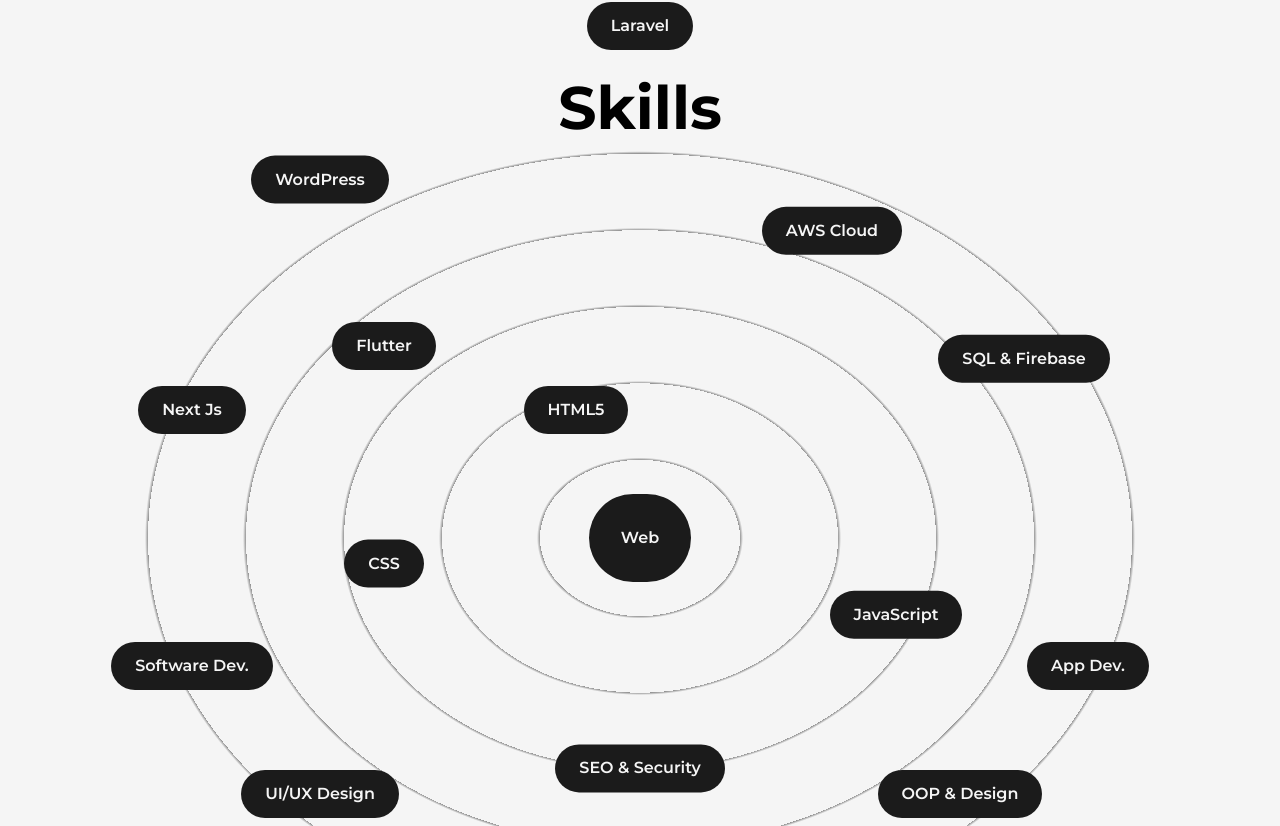
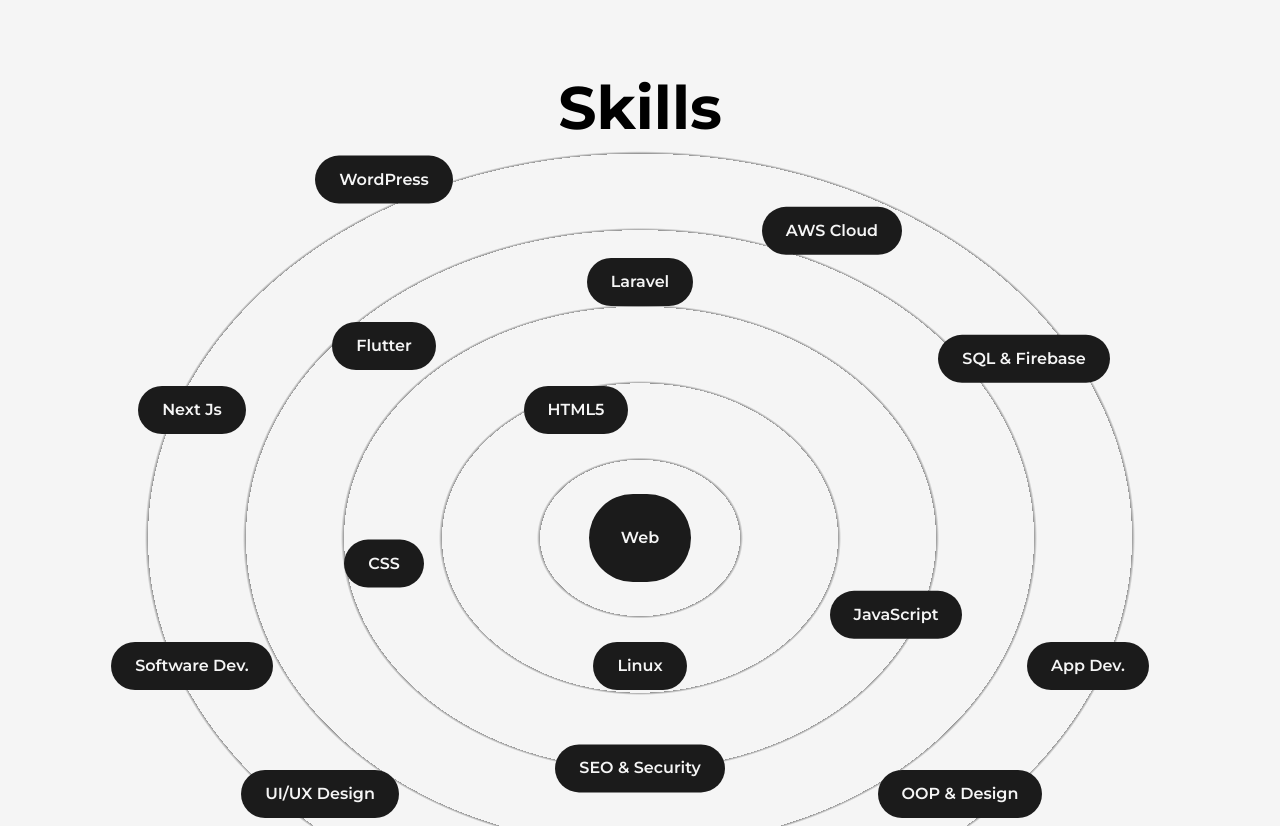
Before and after one commit to prabeenbhattarai/portfolio_nextjs_, a Next.js app: page /about in a window 1280 px wide. Shown: the part 1034-1860 px from the top of the page. Built offline with nearby package versions, Linux system fonts and the light colour scheme.

Commit message:
Update Skills.js

```diff
--- a/src/components/Skills.js
+++ b/src/components/Skills.js
@@ -44,8 +44,8 @@
 <Skill name="ReactJS" x="0vw" y="28vw"/>
 <Skill name="Flutter" x="-20vw" y="-15vw"/>
 <Skill name="AWS Cloud" x="15vw" y="-24vw"/>
-<Skill name="WordPress" x="-25vw" y="-28vw"/>
-<Skill name="Laravel" x="0vw" y="-40vw"/>
+<Skill name="WordPress" x="-20vw" y="-28vw"/>
+<Skill name="Laravel" x="0vw" y="-20vw"/>
 <Skill name="SEO & Security" x="0vw" y="18vw"/>
 <Skill name="SQL & Firebase" x="30vw" y="-14vw"/>
 <Skill name="Next Js" x="-35vw" y="-10vw"/>
@@ -53,7 +53,7 @@
 <Skill name="App Dev." x="35vw" y="10vw"/>
 <Skill name="Software Dev." x="-35vw" y="10vw"/>
 <Skill name="UI/UX Design" x="-25vw" y="20vw"/>
-<Skill name="Linux" x="-3vw" y="40vw"/>
+<Skill name="Linux" x="0vw" y="10vw"/>
 
 
 
```
